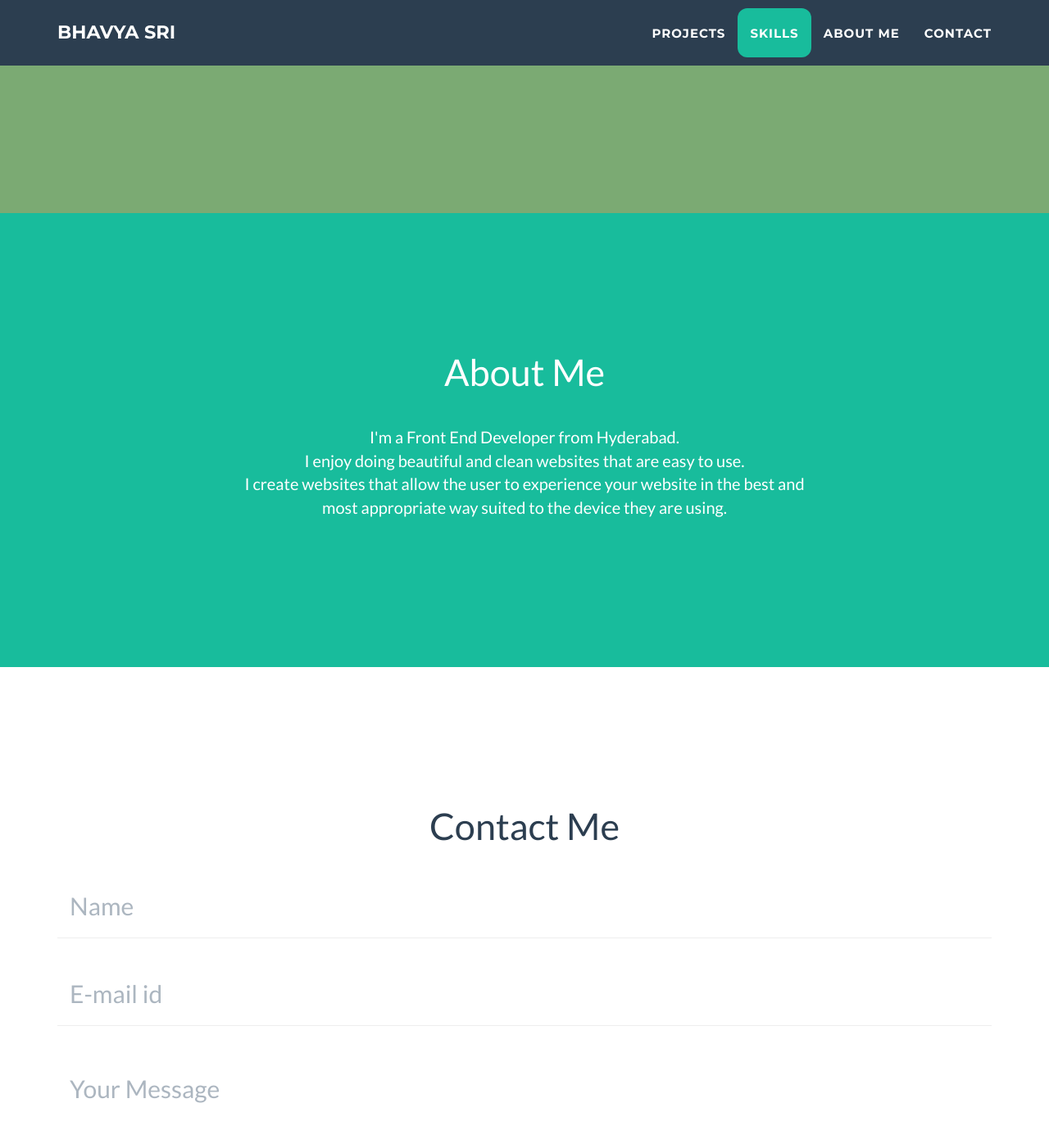
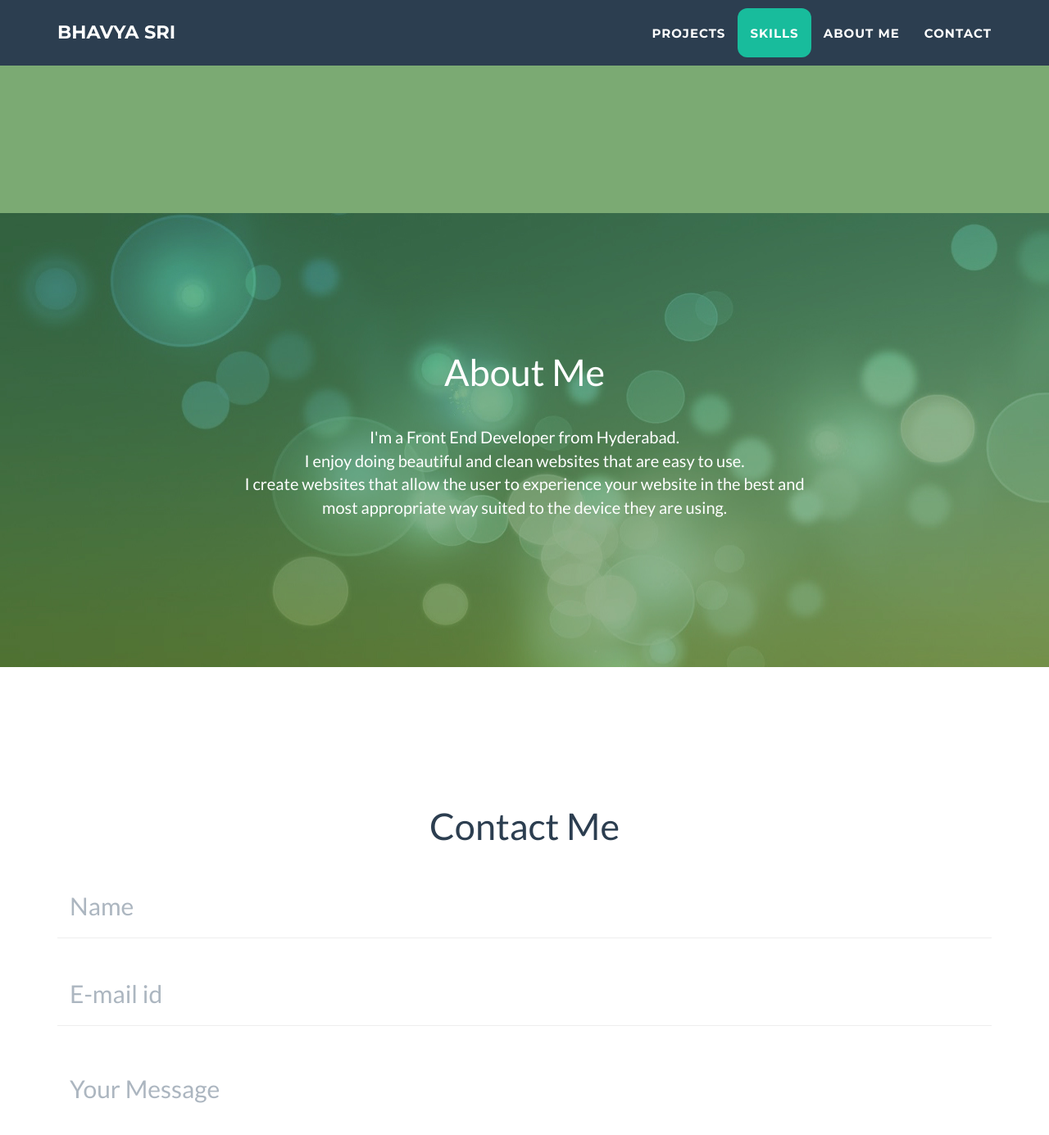
Before and after one commit to bhavya91/bhavya91.github.io, a Jekyll site: the page built from index.html, in a window 1280 px wide and 1400 px high, scrolled down 3282 px. Shown: the top 1385 px of the window at 82% size. Built offline with Jekyll 4.4.1, drawn with Linux system fonts in a browser that asks for light colours.

Commit message:
small changes

```diff
--- a/_includes/css/main.css
+++ b/_includes/css/main.css
@@ -5,6 +5,9 @@
  */
 header{
     background-image: url(../img/portfolio/b.jpg);
+}
+section.success{
+    background-image: url(../img/portfolio/8.jpg);
 }
 body {
     overflow-x: hidden;
@@ -160,7 +163,7 @@ section h2 {
 
 section.success {
     color: #fff;
-    background: #{{ site.color.primary }};
+   /* background: #{{ site.color.primary }};*/
 }
 
 @media(max-width:767px) {
```
